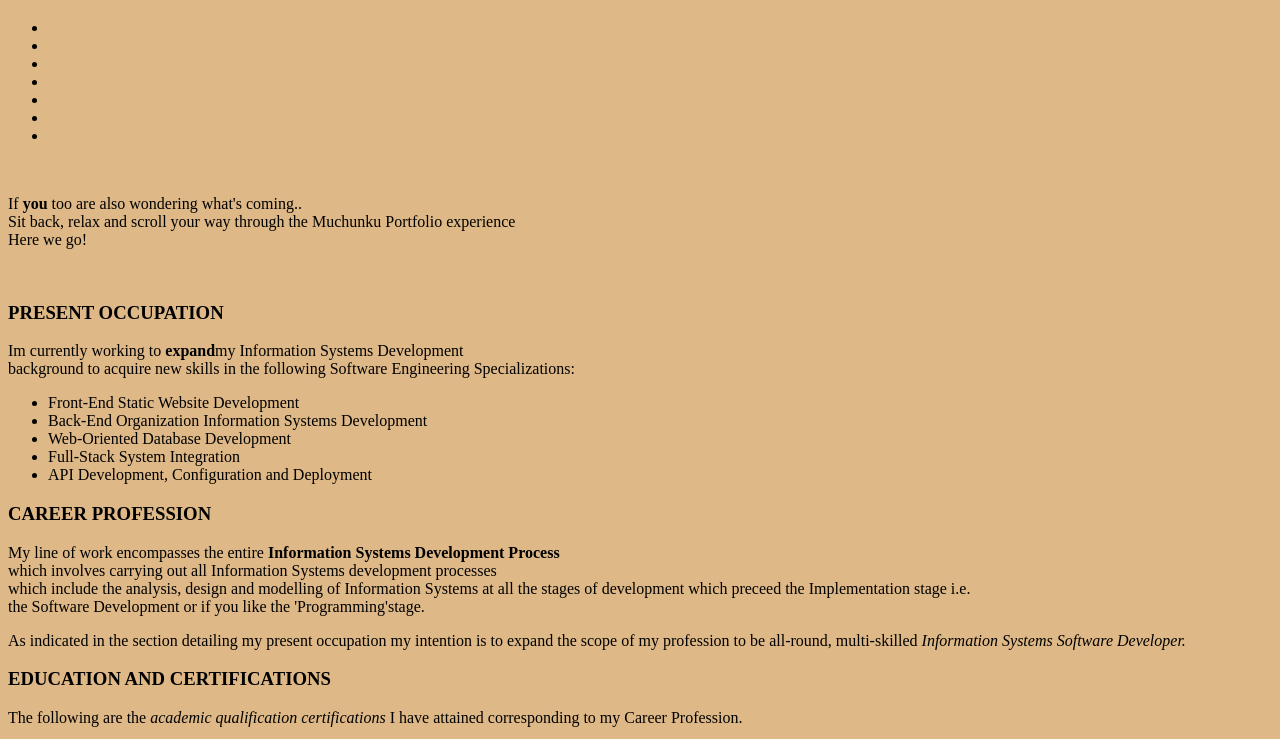
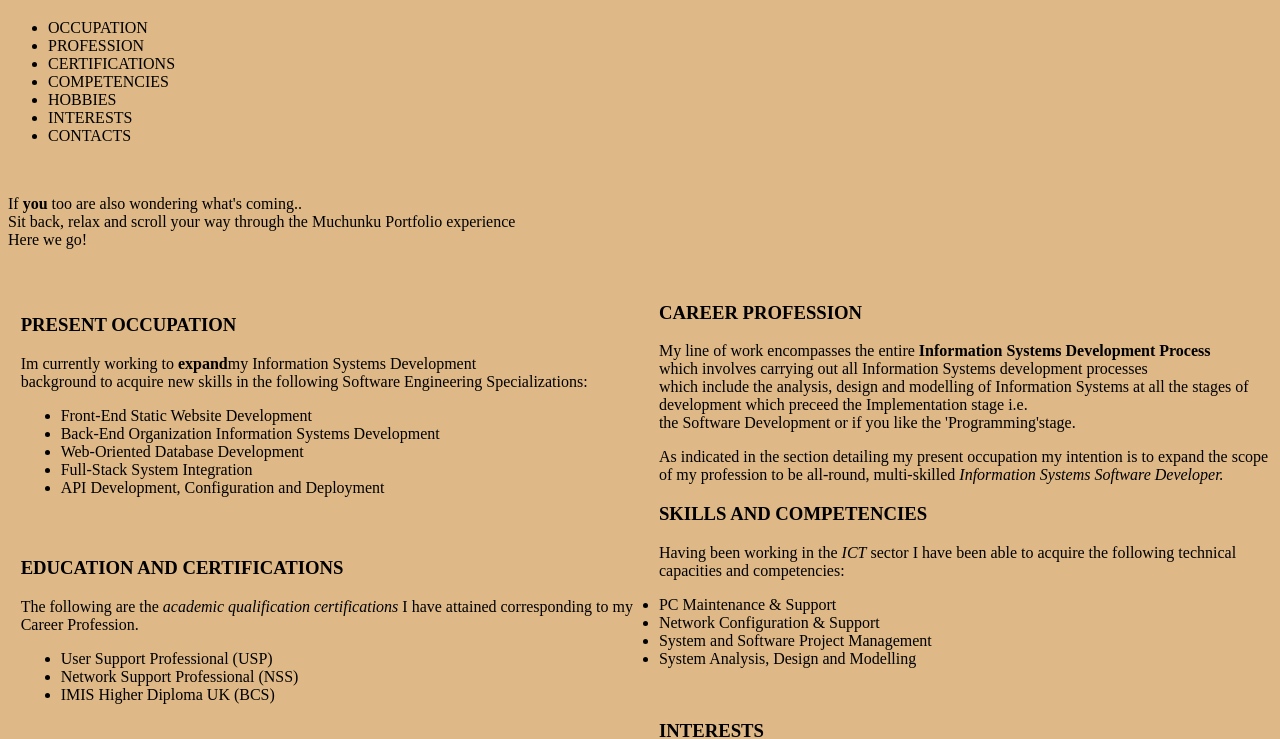
Before and after one commit to Mwendantu-CastDynamic/PortfolioPage, a plain HTML site: page index.html in a window 1280 px wide. Shown: the part 61-800 px from the top of the page. Drawn offline with Linux system fonts and the light colour scheme.

Commit message:
Linked the list items in the navigation with the various sections of the web page using the id attribute values of the sectional div elements

```diff
--- a/css/styles.css
+++ b/css/styles.css
@@ -19,6 +19,14 @@ body {
   background-attachment: fixed;
   }
 
+  .article-column1, article-column2 {
+
+  width:49.5%;
+float: left;
+margin: 1%;}
+
+  }
+
   #masterpiece {
 
   background-image : url();
--- a/index.html
+++ b/index.html
@@ -12,34 +12,34 @@
       <h1>Muchunku Brian: The Portfolio Page</h1>
       <nav>
         <ul>
-          <li><a href=""></a></li>
-          <li><a href=""></a></li>
-          <li><a href=""></a></li>
-          <li><a href=""></a></li>
-          <li><a href=""></a></li>
-          <li><a href=""></a></li>
-          <li><a href=""></a></li>
+          <li><a href="#profession"></a>OCCUPATION</li>
+          <li><a href="#occupation"></a>PROFESSION</li>
+          <li><a href="#education"></a>CERTIFICATIONS</li>
+          <li><a href="#skillset"></a>COMPETENCIES</li>
+          <li><a href="#hobbies"></a>HOBBIES</li>
+          <li><a href="#interests"></a>INTERESTS</li>
+          <li><a href=""></a>CONTACTS</li>
         </ul>
       </nav>
     </header>
     </div>
-    <div id=”intropiece”>
+    <div id="intropiece">
       <img src="images/" alt="">
     </div>
 
-    <div id=”introtext”>
+    <div id="introtext">
       <p>If <strong>you</strong> too are also wondering what's coming.. <br>
          Sit back, relax and scroll your way through the Muchunku Portfolio experience
          <br>Here we go!
       </p>
     </div>
 
-    <div   id =”content-container”>
-    <div class=”centrepieces”>
+    <div   id ="content-container">
+    <div class="centrepieces">
         <img src="" alt="">
     </div>
 
-    <div class= “article-column1” id=”profession”>
+    <div class= "article-column1" id="profession">
       <h3>PRESENT OCCUPATION</h3>
        <p>Im currently working to <strong>expand</strong>my Information Systems
            Development <br>background to acquire new skills in the following Software
@@ -53,7 +53,7 @@
         </ul>
     </div>
 
-    <div class=“article-column2” id=”occupation”>
+    <div class="article-column2" id="occupation">
       <h3>CAREER PROFESSION</h3>
         <p>My line of work encompasses the entire <strong>Information Systems Development Process</strong>
         <br>which involves carrying out all Information Systems development processes
@@ -67,7 +67,7 @@
         </p>
     </div>
 
-    <div class= “article-column1” id =”education”>
+    <div class= "article-column1" id ="education">
       <h3>EDUCATION AND CERTIFICATIONS</h3>
       <p>The following are the <em>academic qualification certifications</em>
          I have attained corresponding to my Career Profession.
@@ -79,7 +79,7 @@
      </p>
     </div>
 
-    <div  class= “article-column2” id=”skillset”>
+    <div  class= "article-column2" id="skillset">
       <h3>SKILLS AND COMPETENCIES</h3>
       <p>Having been working in the <em>ICT</em> sector I have been able to acquire
         the following technical capacities and competencies:
@@ -96,7 +96,7 @@
       <img src="" alt="">
     </div>
 
-    <div class= “article column1” id=”hobbies”></div>
+    <div class= "article-column1" id="hobbies">
       <h3>HOBBIES</h3>
       <p>While considering the <strong>nature</strong>of what a <em>hobby</em>
         is it dawned on me while living through the reality of a pandemic
@@ -117,7 +117,7 @@
       </p>
     </div>
 
-    <div class= “article column2  id=”interests”>
+    <div class= "article-column2"  id="interests">
       <h3>INTERESTS</h3>
       <p>The practice of my Catholic Faith deserves a higher mention as it is
          more of a daily commitment to live as God intends and expects of me
@@ -137,20 +137,24 @@
       </p>
     </div>
 
-    <div id = “footerpiece”>
+    <div id = "footerpiece">
     <div id = "footer-column1">
-      <form  action= “URL of ghpages live site”            method = “get” >
+      <form  action= "livelink"  method = "get" >
       <fieldset>
         <legend>Comments</legend>
-        <textarea name=”comments”  cols=”20” rows=”20”>Your thoughts on this Portfolio Page Design...
+        <textarea name="comments"  cols="20" rows="20">Your thoughts on this Portfolio Page Design...
         </textarea>
-        <button type =”submit” width= “10”, height=”10”>Post</submit>
+        <button type ="submit" width= "100", height="100">POST</button></submit>
       </fieldset>
       </form>
     </div>
 
-    <div  class= “footer-column2” >
+    <div  class= "footer-column2" >
       <img src="" alt="">
+    </div>
+
+    <div id="contacts">
+      <p></p>
     </div>
 
     </div>
```
